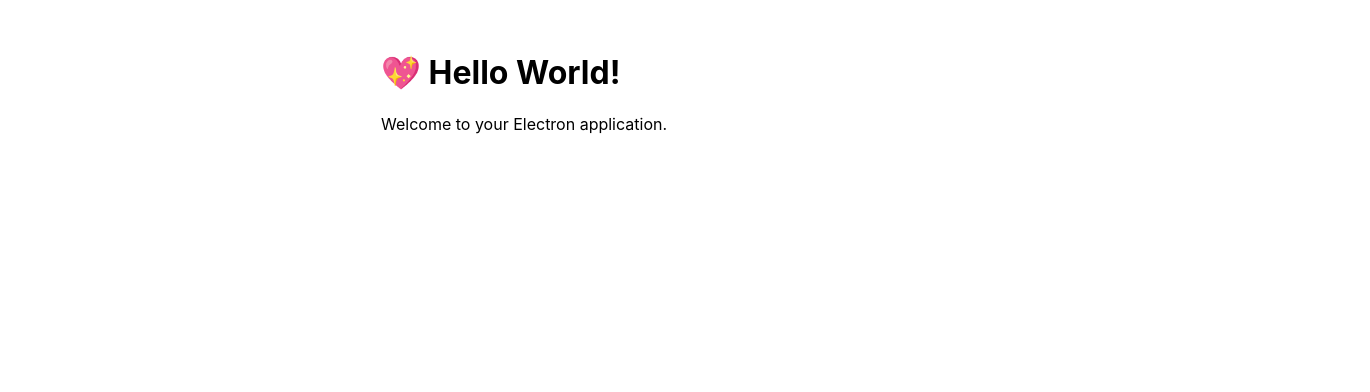
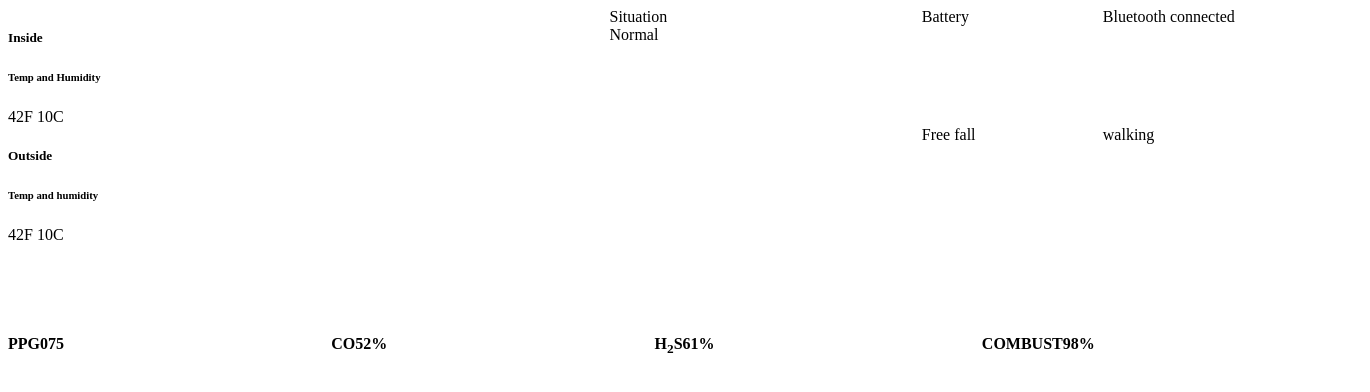
Before and after one commit to sabaebrahimi/fire-station, an Electron app: page src/index.html in a window 1370 px wide. Drawn offline with Linux system fonts and the light colour scheme.

Commit message:
pure html and gridding

```diff
--- a/src/index.css
+++ b/src/index.css
@@ -1,6 +1,53 @@
-body {
-  font-family: -apple-system, BlinkMacSystemFont, "Segoe UI", Roboto, Helvetica, Arial, sans-serif;
-  margin: auto;
-  max-width: 38rem;
-  padding: 2rem;
+.container {
+  display: grid;
+  height: inherit;
+  width: inherit;
+  grid-template-columns: auto auto auto auto;
+  grid-template-rows: auto auto;
+  row-gap: 70px;
 }
+.temprature-humidity {
+  grid-column: 1 / 3;
+  grid-row: 1;
+}
+.situatuin {
+  grid-row: 1;
+  grid-column: 3;
+}
+.icons {
+  grid-row: 1;
+  grid-column: 4;
+  display: grid;
+  grid-template-columns: auto auto;
+  grid-template-rows: auto auto;
+}
+.icon1 {
+  grid-area: 1 1;
+}
+.icon2 {
+  grid-area: 1 2;
+}
+.icon3 {
+  grid-area: 2 1;
+}
+.icon4 {
+  grid-area: 2 2;
+}
+.chart-container {
+  grid-row: 2;
+  grid-column: 1/5;
+  display: grid;
+  grid-template-columns: auto auto auto auto;
+}
+.chart1 {
+  grid-column: 1;
+}
+.chart2 {
+  grid-column: 2;
+}
+.chart3 {
+  grid-column: 3;
+}
+.chart4 {
+  grid-column: 4;
+}
--- a/src/index.html
+++ b/src/index.html
@@ -6,7 +6,69 @@
     <link rel="stylesheet" href="index.css">
   </head>
   <body>
-    <h1>💖 Hello World!</h1>
-    <p>Welcome to your Electron application.</p>
+    <div class="container">
+      <!-- temprature part -->
+      <div class="temprature-humidity">
+        <div>
+          <h5>Inside</h5>
+          <h6>Temp and Humidity</h6>
+          <div>
+            <span>42F</span>
+            <span>10C</span>
+          </div>
+        </div>
+        <div>
+          <h5>Outside</h5>
+          <h6>Temp and humidity</h6>
+          <span>42F</span>
+          <span>10C</span>
+        </div>
+      </div>
+      <!-- situation part -->
+      <div class="situation">
+        <div>
+          <!-- some icon -->
+          <span>Situation</span>
+        </div>
+        <!-- situation -->
+        <div>
+          Normal
+        </div>
+      </div>
+      <!-- icons part -->
+      <div class="icons">
+        <div class="icon1">
+          Battery
+        </div>
+        <div class="icon2">
+          Bluetooth connected
+        </div>
+        <div class="icon3">
+          Free fall
+        </div>
+        <div class="icon4">
+          walking
+        </div>
+      </div>
+      <!-- charts -->
+      <div class="chart-container">
+        <!-- heart rate -->
+        <div class="chart1">
+          <h4><span>PPG</span><span>075</span></h4>
+        </div>
+        <!-- CO -->
+        <div class="chart2">
+          <h4><span>CO</span><span>52%</span></h4>
+        </div>
+        <!-- H2S -->
+        <div class="chart3">
+          <h4><span>H<sub>2</sub>S</span><span>61%</span></h4>
+        </div>
+        <!-- Combust -->
+        <div class="chart4">
+          <h4><span>COMBUST</span><span>98%</span></h4>
+        </div>
+      </div>
+    </div>
   </body>
 </html>
```
Also changed, not shown: src/index.js (+5 -4 lines).
